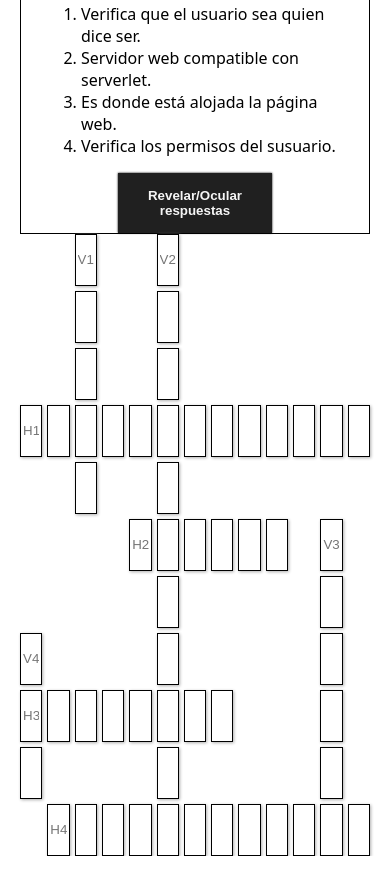
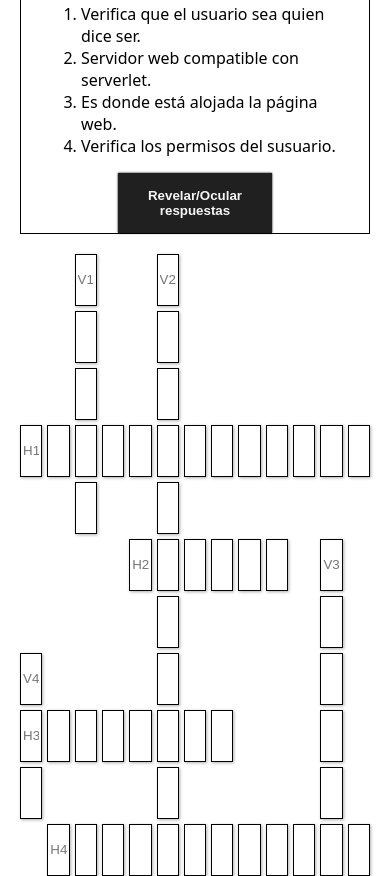
Before and after one commit to LuisRodarte11207/CrucigramaPOO2025, a plain HTML site: page index.html in a window 390 px wide. Shown: the part 378-1254 px from the top of the page. Drawn offline with Linux system fonts and the light colour scheme.

Commit message:
Add files via upload
Updated CSS to fit better in mobile devices

```diff
--- a/style.css
+++ b/style.css
@@ -119,6 +119,8 @@ input {
   }
 
   .grid-container {
+    margin-top: 20px;
     padding: 0;
+    box-sizing: content-box;
   }
 }
```
